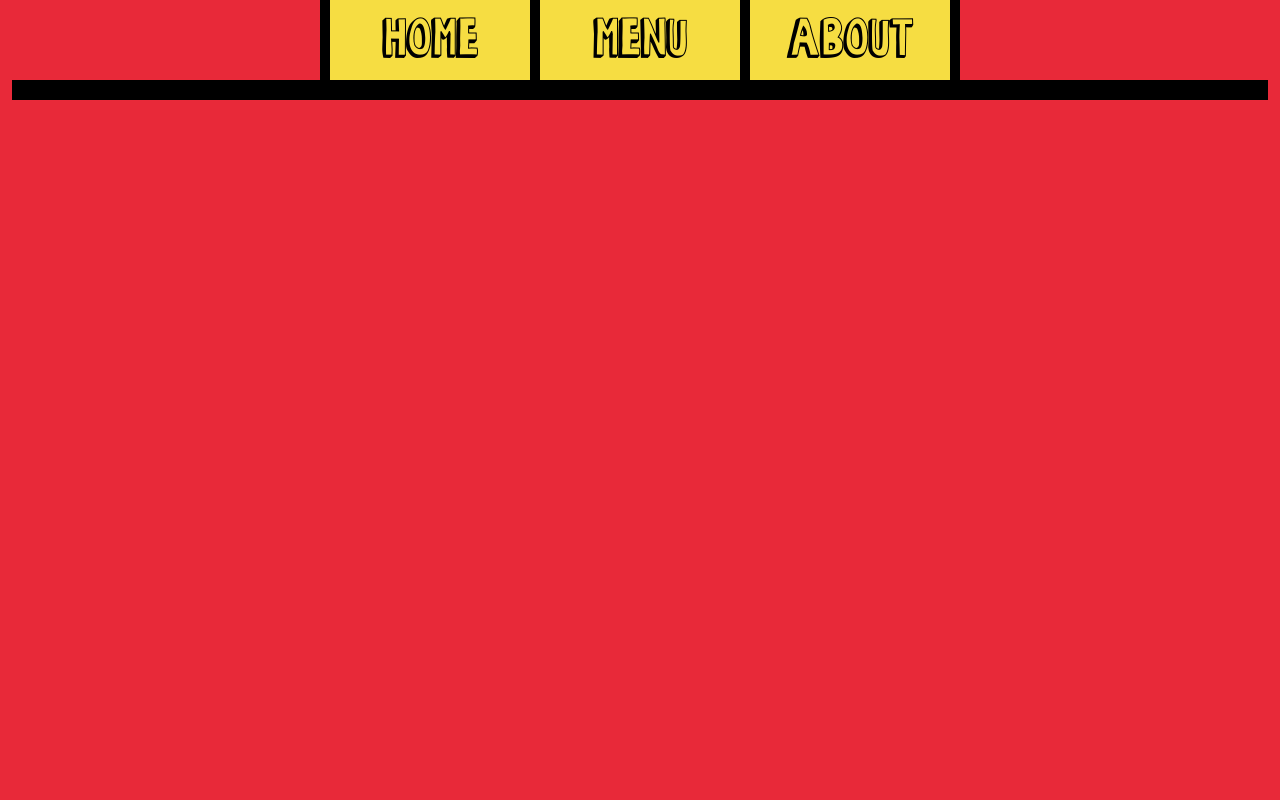
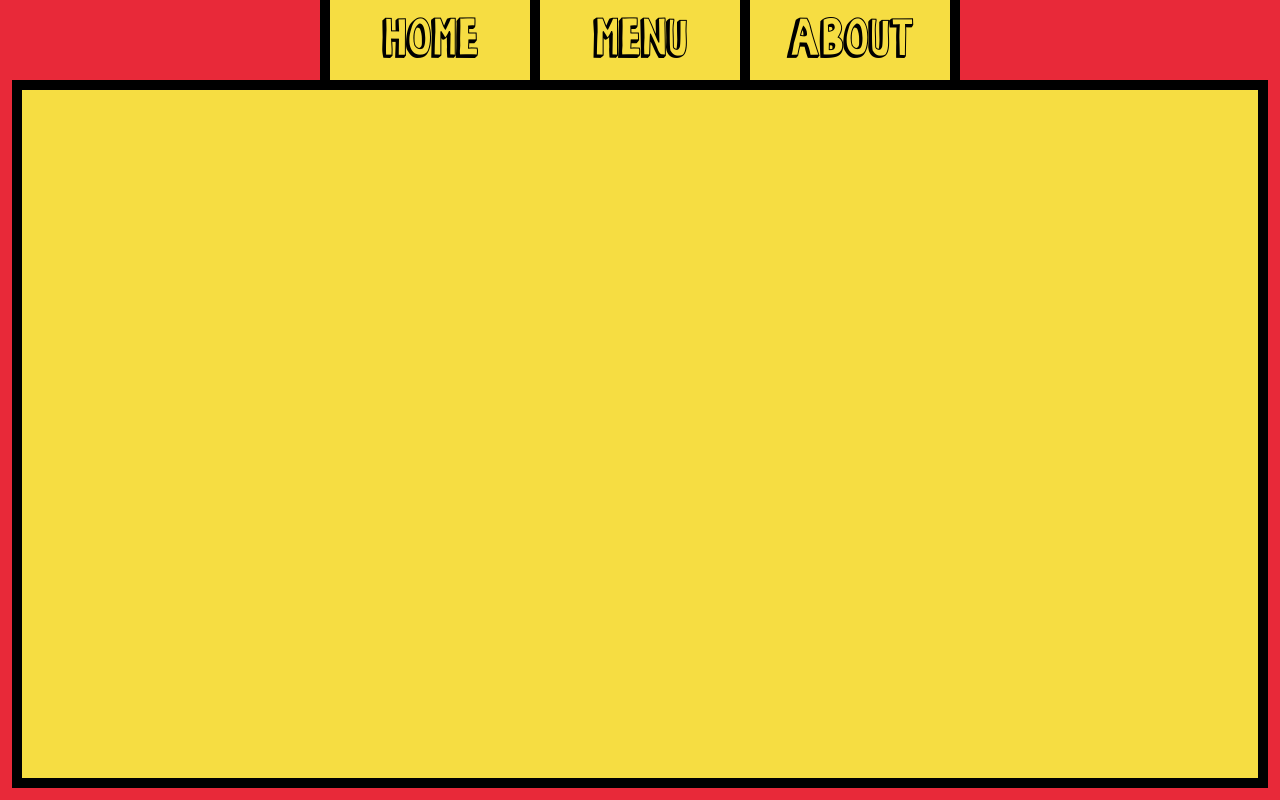
Before and after one commit to AnEvilPenguin/odin-restaurant-project, a website built with webpack: page src/index.html in a window 1280 px wide. Built offline with nearby package versions, Linux system fonts and the light colour scheme; a web font is replaced by a local one.

Commit message:
feat: grow content

```diff
--- a/src/styles.css
+++ b/src/styles.css
@@ -50,6 +50,8 @@ button {
     border: 10px solid black;
     margin: 0px 12px 12px 12px;
     background-color: var(--background-yellow);
+
+    flex: 1;
 }
 
 /* TODO Background yellow for content? */
```
Also changed, not shown: dist/main.js.
